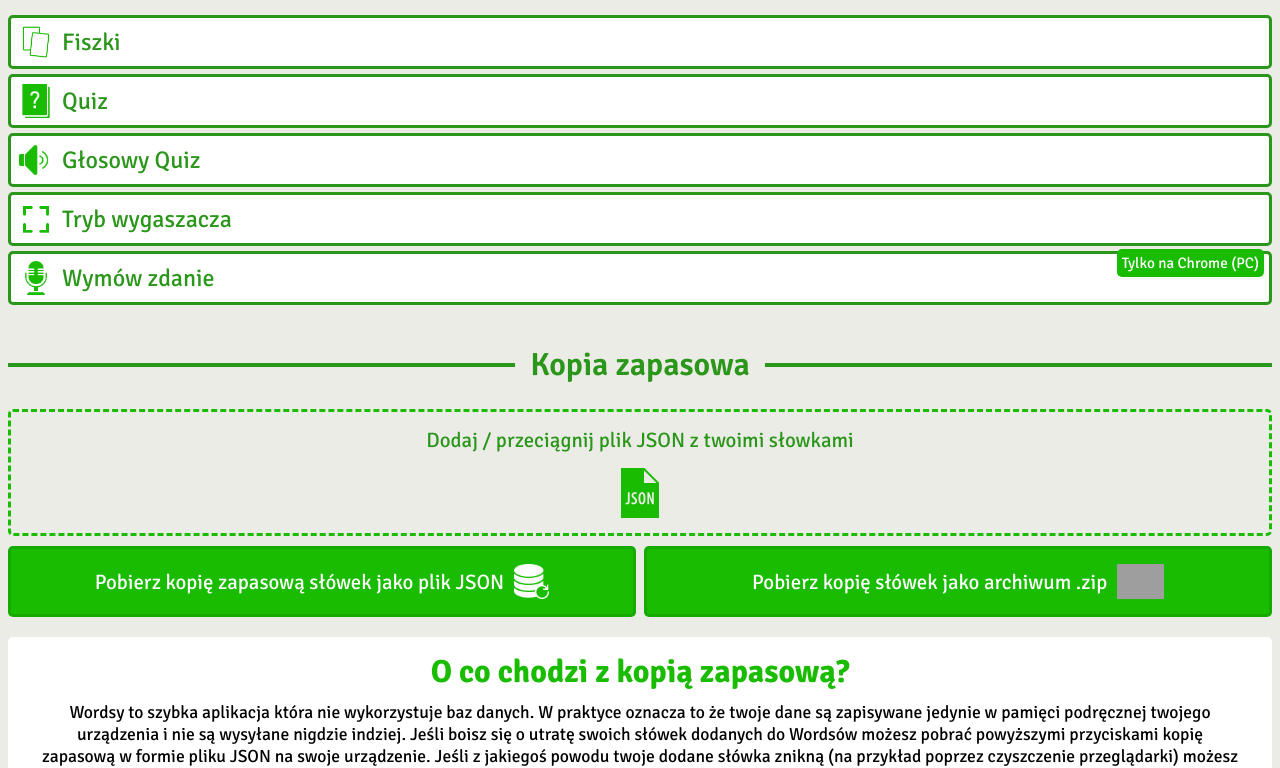
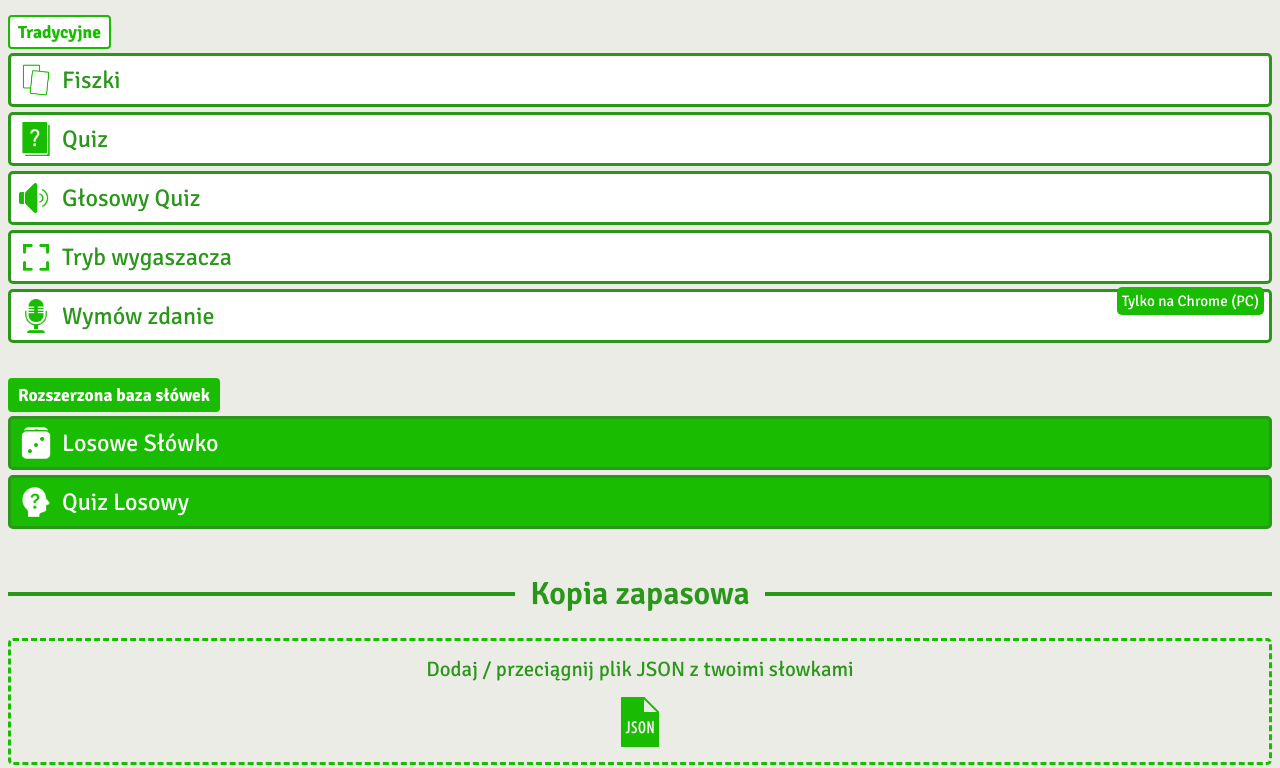
Before and after one commit to Piotrko64/wordsy, a Vue app: page /TrybWygaszacza in a window 1280 px wide. Shown: the part 400-1168 px from the top of the page. Built offline with nearby package versions, Linux system fonts and the light colour scheme; grey boxes are pictures that could not be loaded; a web font is replaced by a local one; what v-wave would draw is missing.

Commit message:
Add buttons for new modes

```diff
--- a/src/components/dropZone/InfoBackup.vue
+++ b/src/components/dropZone/InfoBackup.vue
@@ -4,15 +4,16 @@
    <div class="whiteBlock horizontalSpace">
       <h1>O co chodzi z kopią zapasową?</h1>
       <p>
-         Wordsy to szybka aplikacja która nie wykorzystuje baz danych. W
-         praktyce oznacza to że twoje dane są zapisywane jedynie w pamięci
-         podręcznej twojego urządzenia i nie są wysyłane nigdzie indziej. Jeśli
-         boisz się o utratę swoich słówek dodanych do Wordsów możesz pobrać
-         powyższymi przyciskami kopię zapasową w formie pliku JSON na swoje
-         urządzenie. Jeśli z jakiegoś powodu twoje dodane słówka znikną (na
-         przykład poprzez czyszczenie przeglądarki) możesz wgrać je za pomocą
-         wcześniej wygenerowanego pliku. Wgranie odbywa się poprzez
-         "upuszczenie" pliku w pole z zieloną przerywaną ramką
+         Wordsy to szybka aplikacja do nauki angielskich słówek, która nie
+         wykorzystuje baz danych. W praktyce oznacza to że twoje dane są
+         zapisywane jedynie w pamięci podręcznej twojego urządzenia i nie są
+         wysyłane nigdzie indziej. Jeśli boisz się o utratę swoich słówek
+         dodanych do Wordsów możesz pobrać powyższymi przyciskami kopię zapasową
+         w formie pliku JSON na swoje urządzenie. Jeśli z jakiegoś powodu twoje
+         dodane słówka znikną (na przykład poprzez czyszczenie przeglądarki)
+         możesz wgrać je za pomocą wcześniej wygenerowanego pliku. Wgranie
+         odbywa się poprzez "upuszczenie" pliku w pole z zieloną przerywaną
+         ramką
       </p>
    </div>
 </template>
--- a/src/components/learningPage/ModesNavigation.vue
+++ b/src/components/learningPage/ModesNavigation.vue
@@ -1,24 +1,73 @@
 <script setup lang="ts">
-import { useWordsStore } from "../../stores/WordsStore";
-import { dataModesNavigation } from "../../data/navigation/dataModesNavigation";
-import Title from "../../ui/Title.vue";
+import { useWordsStore } from '../../stores/WordsStore';
+import { dataModesNavigation } from '../../data/navigation/dataModesNavigation';
+import { dataAdditionalModes } from '../../data/navigation/dataAdditionalModes';
+import Title from '../../ui/Title.vue';
 
 const { changeMode } = useWordsStore();
 </script>
 
 <template>
    <Title title="Tryby" />
-    <router-link v-for="mode in dataModesNavigation" :to="'/' + mode.urlName" @click="changeMode(mode.name)">
-        <div class="horizontalSpace block">
+   <div class="flex">
+      <div class="width">
+         <h4>Tradycyjne</h4>
+
+         <router-link
+            v-for="mode in dataModesNavigation"
+            :to="'/' + mode.urlName"
+            @click="changeMode(mode.name)"
+         >
+            <div class="horizontalSpace block content">
                <div class="notice" v-if="mode.notice">{{ mode.notice }}</div>
                <img :src="mode.img" :alt="mode.name" />
                {{ mode.name }}
             </div>
          </router-link>
+      </div>
+      <div class="width">
+         <h4 class="alternative">Rozszerzona baza słówek</h4>
+         <router-link
+            v-for="mode in dataAdditionalModes"
+            :to="'/' + mode.urlName"
+            @click="changeMode(mode.name)"
+         >
+            <div class="horizontalSpace block alternative content">
+               <img :src="mode.img" :alt="mode.name" />
+               {{ mode.name }}
+            </div>
+         </router-link>
+      </div>
+   </div>
 </template>
 
 <style scoped lang="scss">
-div:not(.notice) {
+.flex {
+   display: flex;
+   gap: 10px;
+   flex-direction: column;
+}
+.width {
+   width: 100%;
+   display: flex;
+   flex-direction: column;
+}
+h4 {
+   background-color: white;
+   color: var(--green);
+   padding: 4px 8px;
+   border-radius: 4px;
+   font-size: 1.1rem;
+   width: fit-content;
+   margin-bottom: 4px;
+   border: 2px solid var(--green);
+   &.alternative {
+      background-color: var(--green);
+      color: white;
+      margin-top: 20px;
+   }
+}
+.content {
    display: flex;
    margin-bottom: 5px;
    background-color: white;
@@ -29,8 +78,14 @@ div:not(.notice) {
    padding-top: 5px;
    padding-bottom: 5px;
    border: 3px solid var(--secondGreen);
-    .block {
+   font-size: 1.5rem;
+   color: var(--secondGreen);
+   &.block {
       position: relative;
+   }
+   &.alternative {
+      background-color: var(--green);
+      color: white;
    }
    .notice {
       font-size: 0.95rem;
@@ -52,11 +107,19 @@ div:not(.notice) {
       margin-right: 5px;
    }
    a {
-        font-size: 1.5rem;
-        color: var(--secondGreen);
       &::first-letter {
          font-weight: 900;
       }
    }
 }
+@media (min-width: 1450px) {
+   .flex {
+      flex-direction: row;
+   }
+   h4 {
+      &.alternative {
+         margin-top: 0px;
+      }
+   }
+}
 </style>
--- /dev/null
+++ b/src/data/navigation/dataAdditionalModes.ts
@@ -0,0 +1,19 @@
+import random from '../../assets/icons/modes/additional/random.png';
+import randomQuiz from '../../assets/icons/modes/additional/randomQuiz.png';
+
+export const dataAdditionalModes = [
+   {
+      name: 'Losowe Słówko',
+      urlName: 'random',
+      img: random,
+   },
+   {
+      name: 'Quiz Losowy',
+      urlName: 'randomquiz',
+      img: randomQuiz,
+   },
+];
+
+export const nameAdditionalModes = dataAdditionalModes.map(
+   (route) => route.name
+);
--- a/src/style.css
+++ b/src/style.css
@@ -10,14 +10,17 @@
    -webkit-font-smoothing: antialiased;
    -moz-osx-font-smoothing: grayscale;
    -webkit-text-size-adjust: 100%;
-    --signika: "Signika";
-    --rubik: "Rubik Moonrocks", cursive;
+   --signika: 'Signika';
+   --rubik: 'Rubik Moonrocks', cursive;
 
    --red: #df1010;
    --green: #19bc00;
    --secondGreen: #2a961a;
    --gray: #dfdfdd;
    --secondGray: #898989;
+}
+*::selection {
+   background-color: rgba(0, 128, 0, 0.2);
 }
 
 .horizontalSpace {
```
Also changed, not shown: src/assets/icons/modes/additional/random.png (added), src/assets/icons/modes/additional/randomQuiz.png (added). Lines whose indentation alone changed are shown as unchanged.
